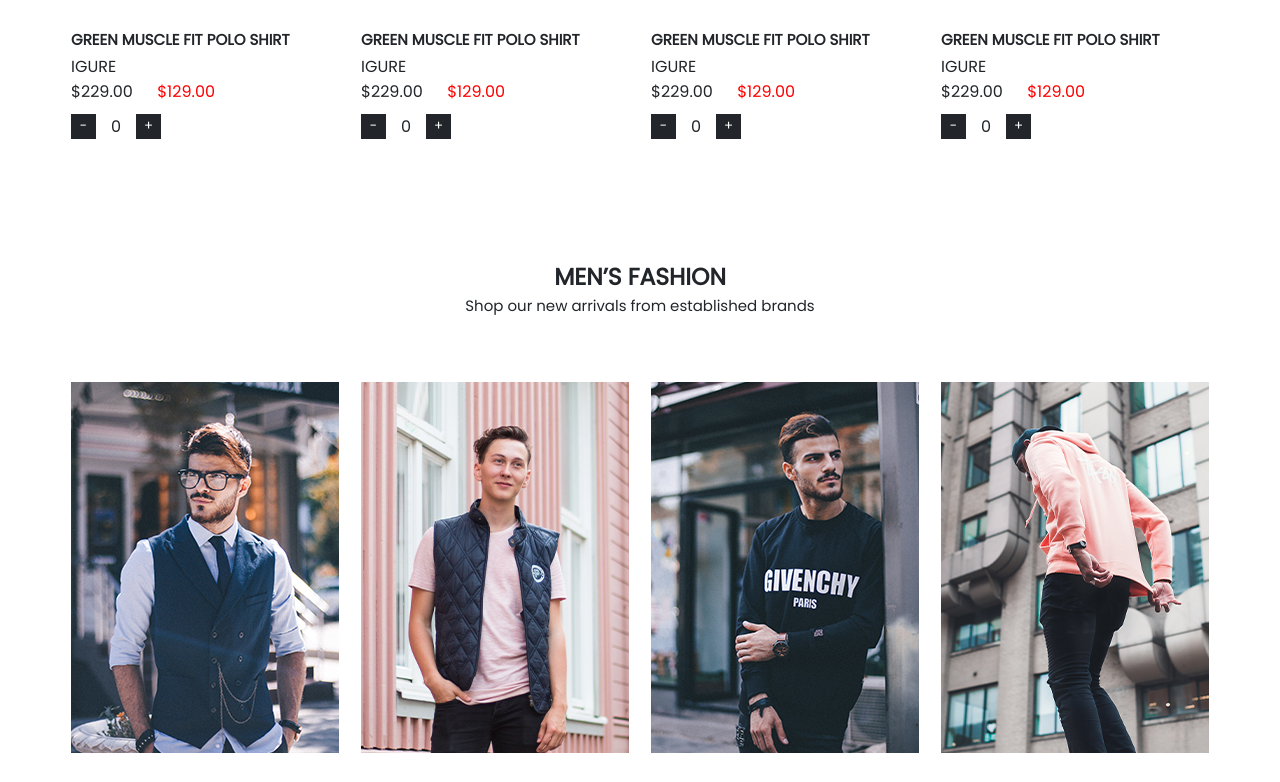
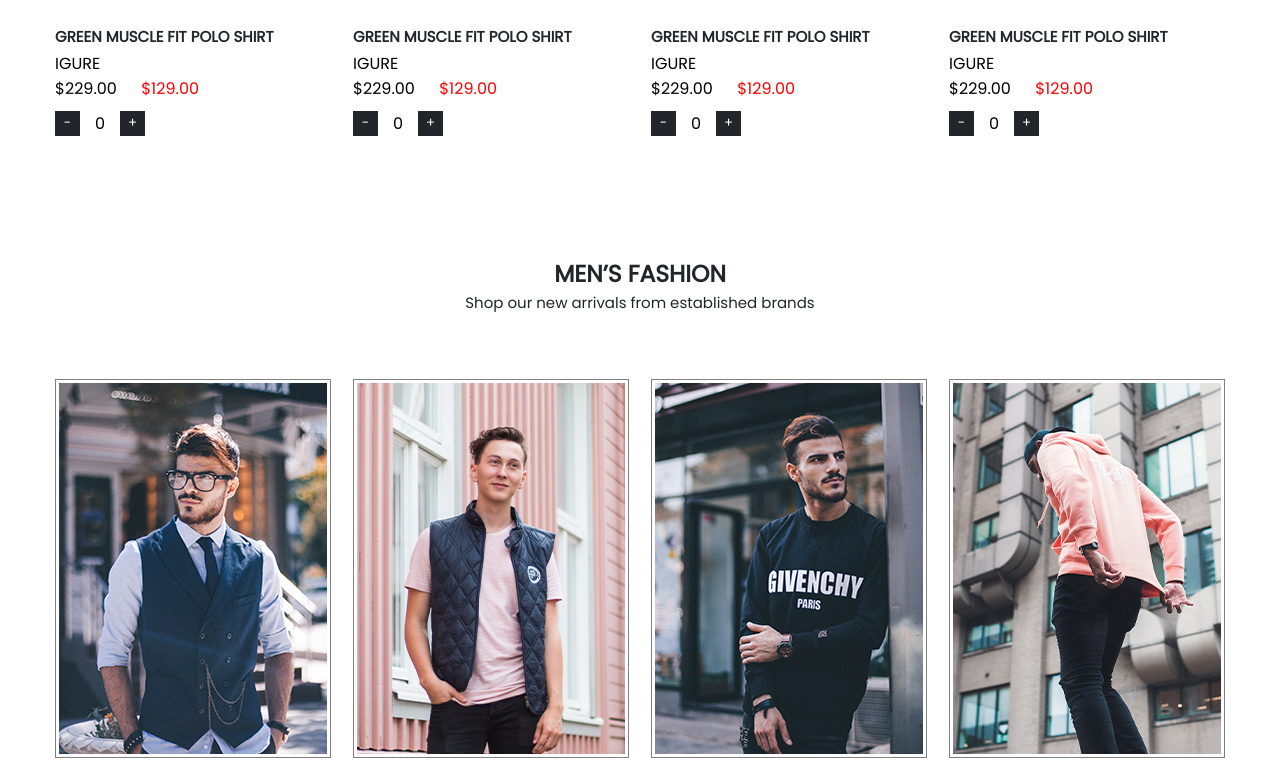
Before and after one commit to Umarali-Cas/Fashion-React-Project, a React (Create React App) app: page / in a window 1280 px wide. Shown: the part 2158-2940 px from the top of the page. Built offline with nearby package versions, Linux system fonts and the light colour scheme; the HTML template or start-up script is replaced by a standard one.

Commit message:
bugfixCards

```diff
--- a/src/Greeting.jsx
+++ b/src/Greeting.jsx
@@ -1,7 +1,7 @@
 import { useState } from "react"
-import { useNavigate } from "react-router-dom";
+import { Link, useNavigate } from "react-router-dom";
 
-export const Greeting = ({ picture, textName, tovarName, priceFirst, priceSecond, key }) => {
+export const Greeting = ({ picture, textName, tovarName, priceFirst, priceSecond, productId }) => {
 
     const [count, setCount] = useState(0);
 
@@ -15,7 +15,9 @@ export const Greeting = ({ picture, textName, tovarName, priceFirst, priceSecond
 
     return (
         <div className="card">
-            <img src={picture} alt={picture} />
+            {<Link className="link-card" key={productId} to={`/shop/${productId}`}>
+                {<img src={picture} alt={picture} />}
+            </Link>}
             <p>{textName}</p>
             <span>{tovarName}</span>
             <span className="span-in-span">{priceFirst} <span>{priceSecond}</span></span>
--- a/src/components/Main.jsx
+++ b/src/components/Main.jsx
@@ -54,16 +54,16 @@ export function Main(){
                 })} */}
                 {ProductCardWomen.map(product => {
                     return (
-                        <Link className="link-card" key={product.id} to={`/shop/${product.id}`}>
-                            <Greeting
-                                key={product.id}
+                        // <Link className="link-card" key={product.id} to={`/shop/${product.id}`}>
+                        <Greeting
+                                productId={product.id}
                                 picture={product.img}
                                 tovarName={product.tovarName}
                                 textName={product.textName}
                                 priceFirst={product.priceFirst}
                                 priceSecond={product.priceSecond}
                             />
-                        </Link>
+                        // </Link>
                     )
                 })}
                 </div>
@@ -82,16 +82,16 @@ export function Main(){
                 })} */}
                 {ProductCardMen.map(product => {
                     return (
-                        <Link className="link-card" key={product.id} to={`/shop/${product.id}`}>
+                        // <Link className="link-card" key={product.id} to={`/shop/${product.id}`}>
                             <Greeting
-                                key={product.id}
+                                productId={product.id}
                                 picture={product.img}
                                 tovarName={product.tovarName}
                                 textName={product.textName}
                                 priceFirst={product.priceFirst}
                                 priceSecond={product.priceSecond}
                             />
-                        </Link>
+                        // </Link>
                     )
                 })}
                 </div>
--- a/src/index.css
+++ b/src/index.css
@@ -246,7 +246,6 @@ main{
   display: flex;
   flex-direction: column;
   align-items: start;
-  cursor: pointer;
 }
 
 .card p{
@@ -254,12 +253,28 @@ main{
   font-size: 15px;
   color: #22262a;
   margin-bottom: 3px;
+  margin-top: 27px;
 }
 
 .card img{
   width: 268px;
   height: 371px;
-  margin-bottom: 38px;
+}
+
+.card img:hover{
+  transition: 0.3s;
+  filter: brightness(80%);
+}
+
+.card .link-card{
+  border: 1px solid gray;
+  padding: 3px;
+  display: flex;
+}
+
+.card .link-card:hover{
+  transition: 0.3s;
+  transform: scale(1.05);
 }
 
 .span-in-span span{
```
